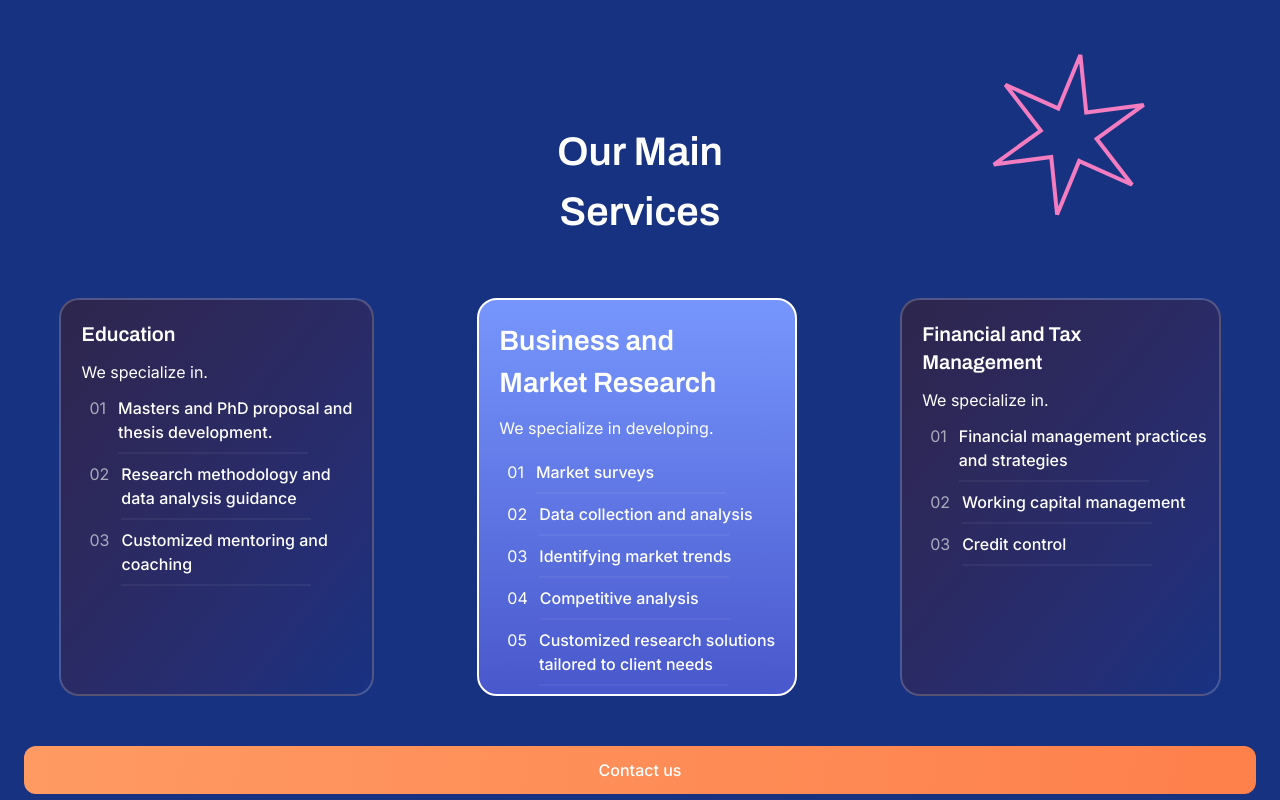
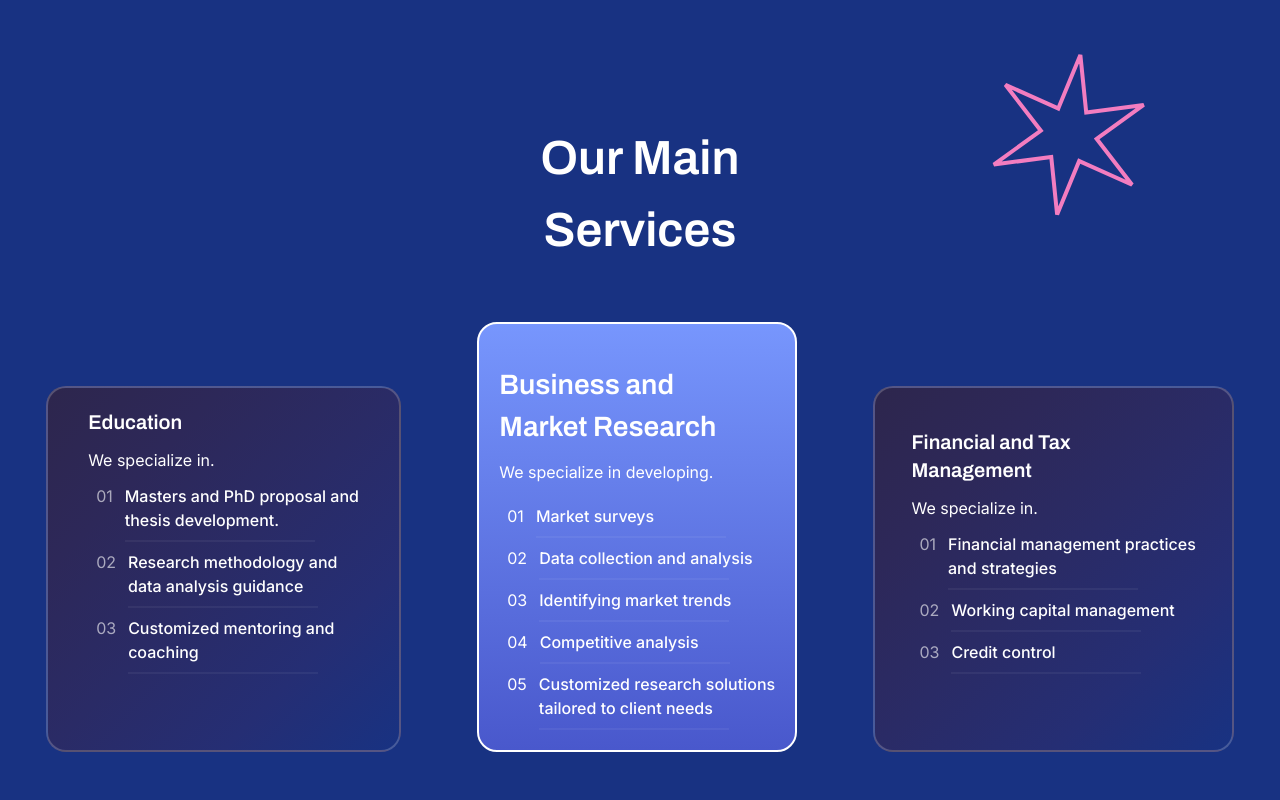
Before and after one commit to almondkiruthu/Limarge, a React (Vite) app in the folder client/: page / in a window 1280 px wide. Shown: the part 1460-2260 px from the top of the page. Built offline with nearby package versions, Linux system fonts and the light colour scheme; what prettier-plugin-tailwindcss would draw is missing.

Commit message:
I refactored the classes in the services cards

```diff
--- a/client/src/components/Servicecards.tsx
+++ b/client/src/components/Servicecards.tsx
@@ -1,9 +1,9 @@
 const Servicecards = () => {
   return (
     <>
-      <div className="3xl:gap-x-14 3xl:gap-y-0 3xl:pl-0 flex flex-wrap gap-y-10 2xl:gap-x-2 2xl:gap-y-0">
+      <div className="flex flex-wrap gap-y-10 2xl:gap-x-14 2xl:gap-y-0 2xl:pl-0">
         {/* Education card */}
-        <div className="education-card 3xl:mt-20 3xl:px-10 3xl:pb-5 3xl:pt-10 mx-auto rounded-[1.25rem] pb-2 pl-5 pr-5 pt-5 2xl:mt-[4rem] 2xl:px-10 2xl:pb-5 2xl:pt-10 ">
+        <div className="education-card mx-auto rounded-[1.25rem] pb-2 pl-5 pr-5 pt-5 xl:mt-[4rem] xl:px-10 2xl:mt-20 2xl:pb-5 2xl:pt-10">
           <p className="pb-3 font-archivo text-xl font-semibold">Education</p>
           <div>
             <p className="pb-3 font-inter text-base">We specialize in.</p>
@@ -64,7 +64,7 @@ const Servicecards = () => {
         </div>
         {/* Business card */}
 
-        <div className="business-card 3xl:px-10 3xl:pb-5 3xl:pt-10 mx-auto rounded-[1.25rem] pb-2 pl-5 pr-5 pt-5 2xl:px-10 2xl:pb-5 2xl:pt-10">
+        <div className="business-card mx-auto rounded-[1.25rem]  pb-2 pl-5 pr-5 pt-5 xl:pb-5 xl:pt-10 2xl:px-10 2xl:pb-5">
           <p className="pb-3 font-archivo text-[1.75rem] font-semibold">
             Business and <br /> Market Research
           </p>
@@ -160,7 +160,7 @@ const Servicecards = () => {
         </div>
 
         {/* Finance and Tax mangaement card */}
-        <div className="education-card 3xl:mt-20 3xl:px-10 3xl:pb-0 3xl:pt-10 mx-auto rounded-[1.25rem]  pb-2 pl-5 pr-3 pt-5 2xl:mt-[4rem] 2xl:px-9 2xl:pb-5 2xl:pt-10">
+        <div className="education-card mx-auto rounded-[1.25rem] pb-2 pl-5 pr-3 pt-5  xl:mt-[4rem] xl:px-9 xl:pb-5 xl:pt-10 2xl:mt-20 2xl:px-10 2xl:pb-0 2xl:pt-10">
           <p className="pb-3 font-archivo text-xl font-semibold">
             Financial and Tax <br /> Management
           </p>
--- a/client/src/components/Services.tsx
+++ b/client/src/components/Services.tsx
@@ -6,7 +6,7 @@ const Services = () => {
       <div className="relative bg-customBlue pt-20 text-white">
         <div className="container">
           <div>
-            <h2 className="pb-14 text-center font-archivo text-[2.5rem] font-semibold 2xl:text-[3.625rem] ">
+            <h2 className="pb-14 text-center font-archivo text-[2.5rem] font-semibold xl:text-[3rem] 2xl:text-[3.625rem] ">
               Our Main <br /> Services
             </h2>
           </div>
```
